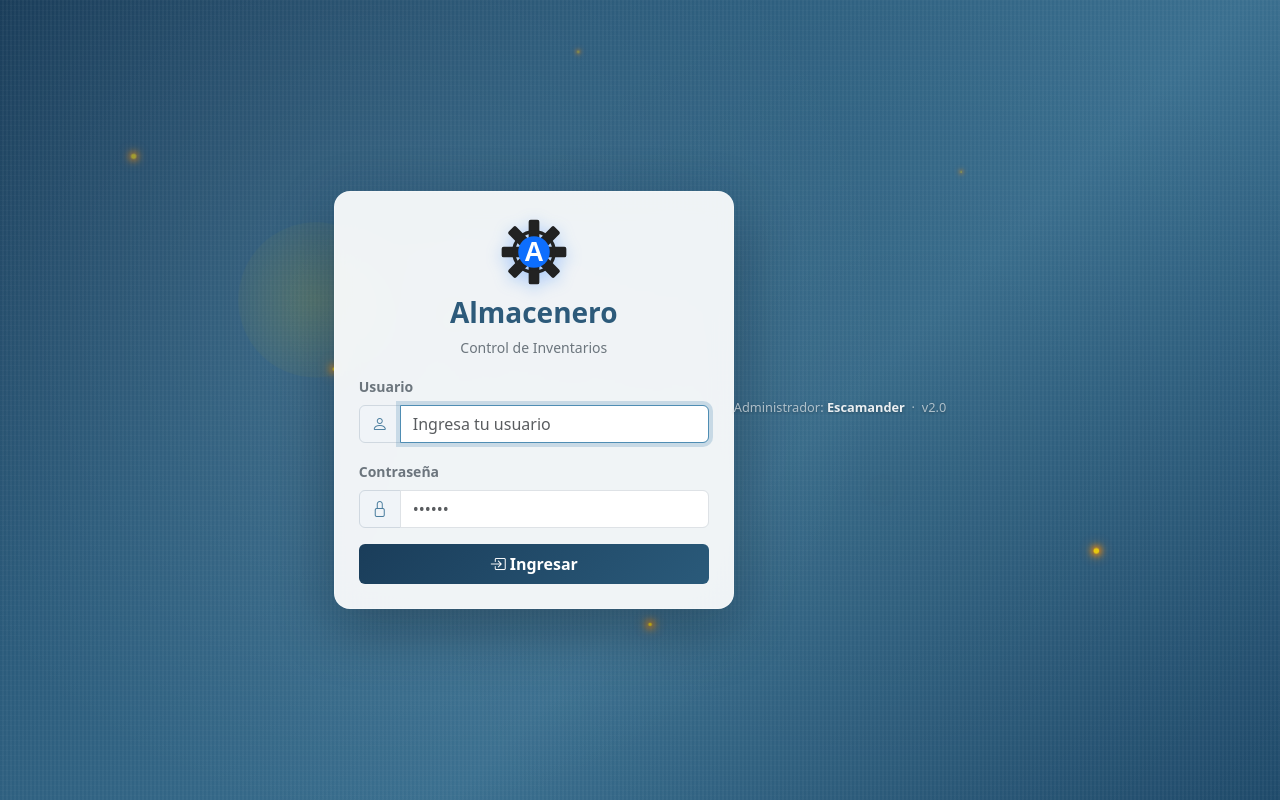
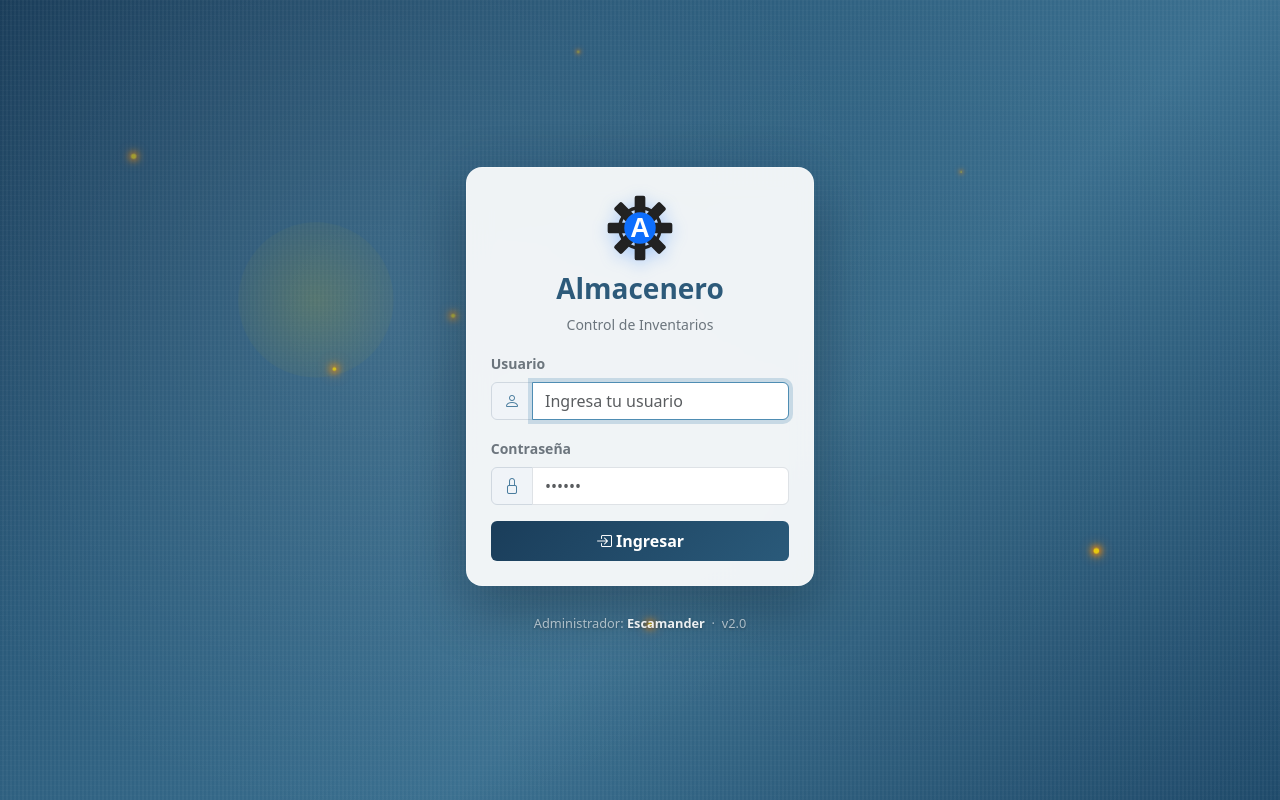
Before and after one commit to cponce123com-create/almacen, a Flask app: page /login in a window 1280 px wide. Run offline with Flask 3, Linux system fonts and the light colour scheme; data comes from the database, SQL or seed files in the repository.

Commit message:
Fix: footer centrado debajo de tarjeta login

```diff
--- a/app/templates/login.html
+++ b/app/templates/login.html
@@ -161,7 +161,8 @@
     <!-- Destellos -->
     <div class="flash"></div><div class="flash"></div>
 
-    <div class="login-card">
+    <div style="display:flex;flex-direction:column;align-items:center;gap:0.75rem;z-index:2;">
+        <div class="login-card">
         <div class="card-body p-4">
             <div class="text-center mb-3">
                 <div class="logo-container">
@@ -223,5 +224,6 @@
     <div class="login-footer">
         Administrador: <strong>Escamander</strong> &nbsp;·&nbsp; v2.0
     </div>
+    </div>
 </div>
 {% endblock %}
```
